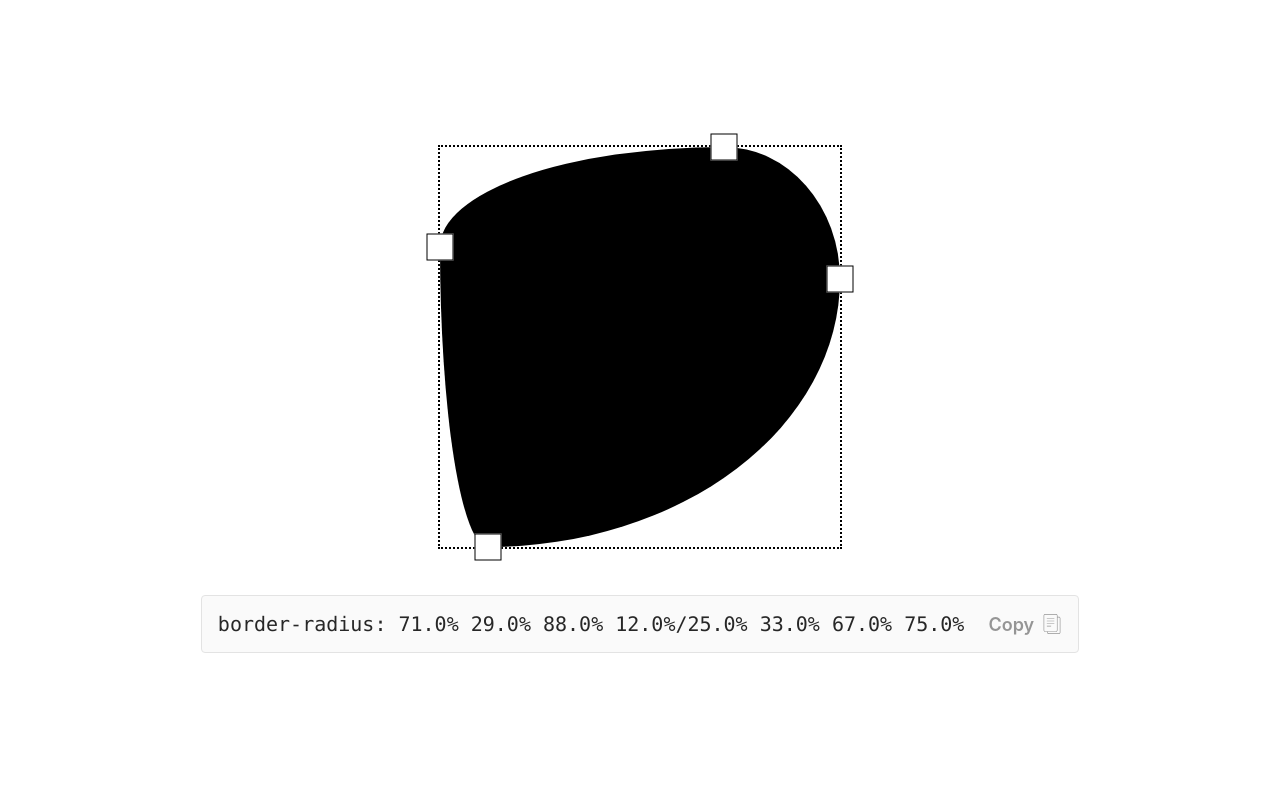
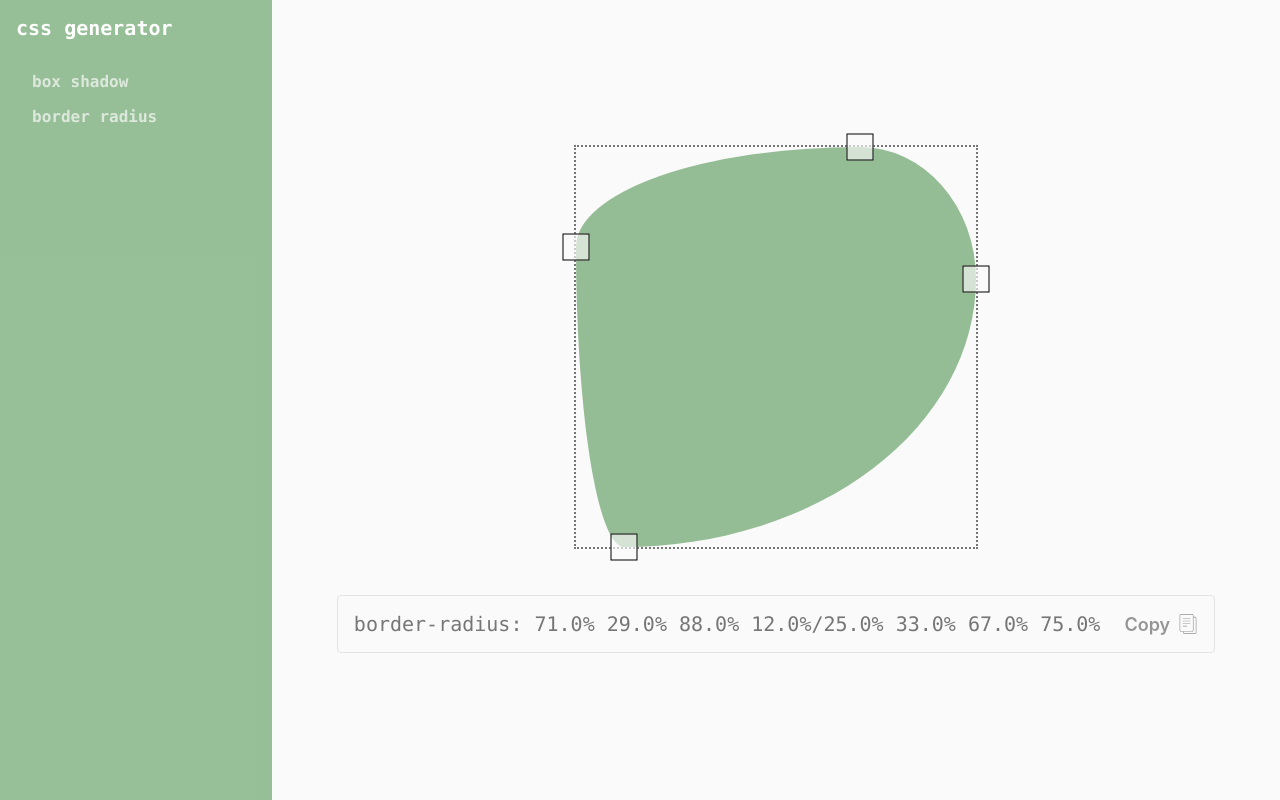
Before and after one commit to carlosvalv/css-generator, a React (Create React App) app: page /#/ in a window 1280 px wide. Built offline with nearby package versions, Linux system fonts and the light colour scheme.

Commit message:
[src] left menu + color changes

```diff
--- a/src/App.tsx
+++ b/src/App.tsx
@@ -1,17 +1,17 @@
-import { BorderRadius } from "./pages/borderRadius";
 import { HashRouter, Route, Routes } from 'react-router-dom';
 import { BoxShadow } from "./pages/boxShadow";
+import { BorderRadiusPage } from "./pages/borderRadiusPage";
 
 function App() {
   return (
     <HashRouter future={{ v7_startTransition: true }}>
        <Routes>
-        <Route path="/" element={<BorderRadius/>}/>
+        <Route path="/" element={<BorderRadiusPage/>}/>
         <Route path="/box-shadow/" element={<BoxShadow/>}/>
-        <Route path="/border-radius/" element={<BorderRadius/>}/>
+        <Route path="/border-radius/" element={<BorderRadiusPage/>}/>
         <Route path="/css-generator/" element={<BoxShadow/>}/>
         <Route path="/css-generator/box-shadow" element={<BoxShadow/>}/>
-        <Route path="/css-generator/border-radius" element={<BorderRadius/>}/>
+        <Route path="/css-generator/border-radius" element={<BorderRadiusPage/>}/>
       </Routes>
     </HashRouter>
   );
--- a/src/pages/borderRadius.tsx
+++ b/src/components/borderRadius.tsx
@@ -1,7 +1,7 @@
 import { useEffect, useState } from 'react';
 import styled from 'styled-components';
-import { CornerDraggable } from '../components/cornerDraggable';
-import { CodeBox } from '../components/codeBox';
+import { CornerDraggable } from './cornerDraggable';
+import { CodeBox } from './codeBox';
 
 const Container = styled.div`
   position: absolute;
@@ -19,7 +19,7 @@ const Container = styled.div`
 const Box = styled.div<{ radius: string}>`
   width: 50vmin;
   height: 50vmin;
-  background-color: black;
+  background-color: #2727;
   position: relative;
   border-radius: ${props => props.radius};
   margin: auto;
@@ -30,7 +30,7 @@ const BoxBorder = styled.div`
   width: 50vmin;
   height: 50vmin;
   background-color: transparent;
-  border: 2px dotted #000;
+  border: 2px dotted #767676;
   top: -2px;
   left: -2px;
 `;
--- a/src/components/codeBox.tsx
+++ b/src/components/codeBox.tsx
@@ -15,7 +15,7 @@ const Container = styled.div`
 const Text = styled.span`
   font-size: 20px;
   font-family: Consolas,Monaco,Andale Mono,Ubuntu Mono,monospace;
-  color: #272727;
+  color:#767676;
 `;
 
 const IconWrapper = styled.div`
@@ -33,9 +33,9 @@ const Copy = styled.div`
 
   &:hover{
     opacity: 1;
-    color: #272727;
+    color:#767676;
     svg{
-      fill: #272727;
+      fill:#767676;
     }
   }
 `;
@@ -49,7 +49,6 @@ const CopiedText = styled.span`
   font-size: 18px;
   font-weight: 600;
 `;
-
 
 export type CodeBoxProps = {
   text: string,
--- a/src/components/cornerDraggable.tsx
+++ b/src/components/cornerDraggable.tsx
@@ -13,10 +13,10 @@ const Container = styled.div<{ top: number, left: number, dragging: number }>`
   cursor: move;
   transform: ${props => props.dragging ? "translate(-50%, -50%)" : "translate(-50%, -50%)"};
   box-shadow: ${props => props.dragging ? "0 0 10px rgba(0, 0, 0, 0.3)" : "none"};
-  background-color: ${props => (props.dragging ? "#222" : "#fff")};
+  background-color: ${props => (props.dragging ? "#2727" : "#fafafaa1")};
   &:hover, &:active {
     box-shadow: 0 0 10px rgba(0, 0, 0, 0.3);
-    background-color: #222;
+    background-color: #2727;
     }
 `;
 
--- /dev/null
+++ b/src/components/leftMenu.tsx
@@ -0,0 +1,59 @@
+import { Link } from 'react-router-dom';
+import styled from 'styled-components';
+
+const Container = styled.div`
+  position: sticky;
+  height: calc(100vh - 2em);
+  background-color: #2727;
+  min-width: 15em;
+  display: flex;
+  flex-direction: column;
+  gap: 1em;
+  padding: 1em;
+
+  @media (max-width: 1250px) {
+    display: none;
+  }
+`;
+
+const List = styled.div`
+  display: flex;
+  flex-direction: column;
+  gap: 1em;
+  padding: 1em;
+  a{
+    color:#fafafa;
+    text-decoration: none;
+    font-weight: 700;
+    font-family: Consolas,Monaco,Andale Mono,Ubuntu Mono,monospace;
+    font-size: 16px;
+    opacity: 0.7;
+    transition:opacity 0.44s;
+    &:hover{
+      opacity: 1;
+    }
+  }
+`;
+
+const Title = styled.div`
+  font-weight: 700;
+  font-family: Consolas,Monaco,Andale Mono,Ubuntu Mono,monospace;
+  font-size: 20px;
+  color:#fff;
+`;
+
+export type LeftMenuProps = {
+}
+
+export function LeftMenu(props: LeftMenuProps) {
+
+  return (
+    <Container>
+      <Title>css generator</Title>
+      <List>
+        <Link to={"/box-shadow"}>box shadow</Link>
+        <Link to={"/border-radius"}>border radius</Link>
+      </List>
+    </Container>
+  );
+}
--- /dev/null
+++ b/src/pages/borderRadiusPage.tsx
@@ -0,0 +1,26 @@
+import styled from 'styled-components';
+import { BorderRadius } from '../components/borderRadius';
+import { LeftMenu } from '../components/leftMenu';
+
+const Container = styled.div`
+  display: flex;
+`;
+
+const Wrapper = styled.div`
+  display: block;
+  position: relative;
+  width: 100%;
+  height: 100vh;
+  background: #fafafa;
+`;
+
+export type BorderRadiusProps = {}
+
+export function BorderRadiusPage(props: BorderRadiusProps) {
+  return (
+    <Container>
+      <LeftMenu />
+      <Wrapper><BorderRadius /></Wrapper>
+    </Container >
+  );
+}
```
